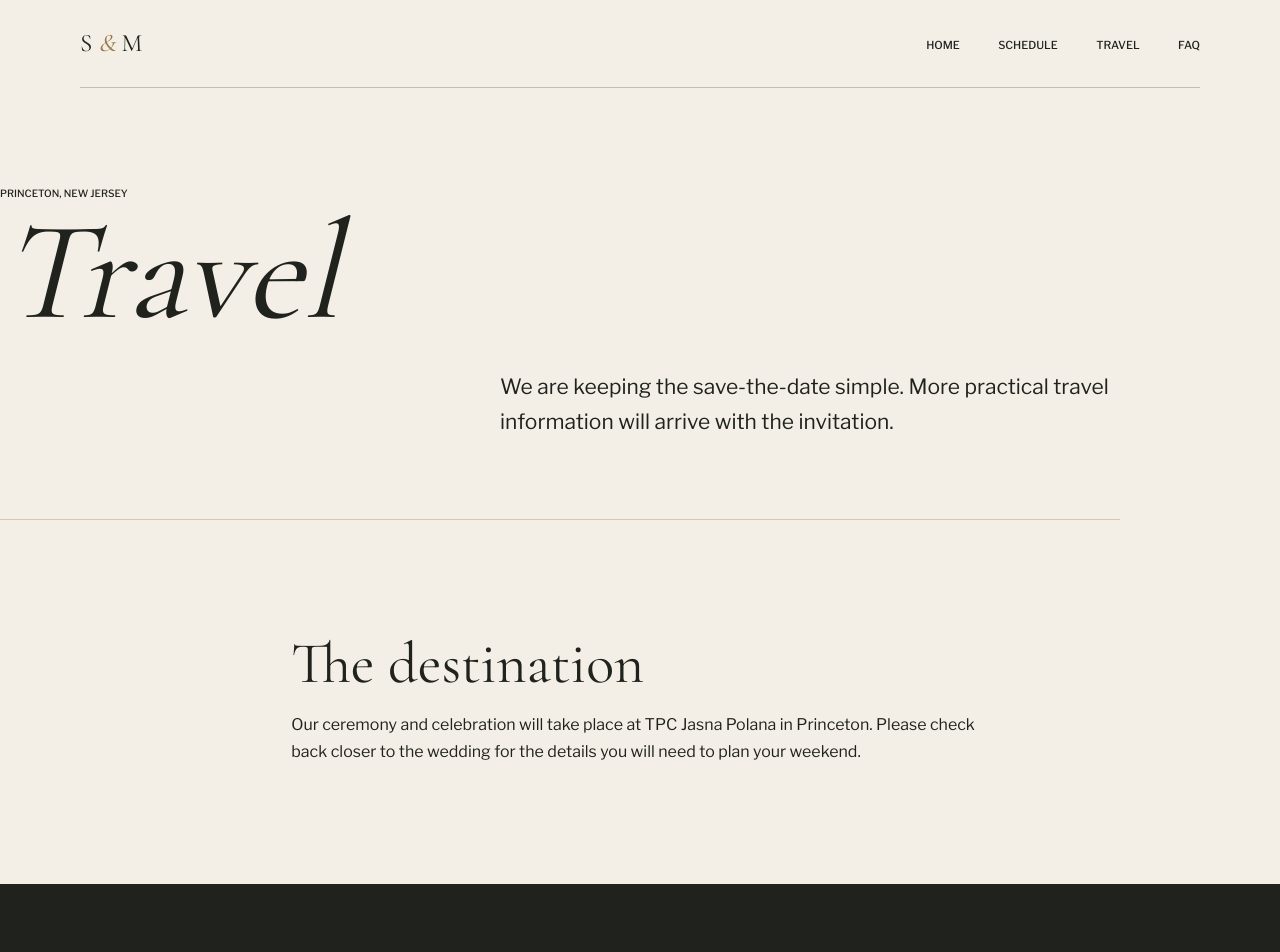
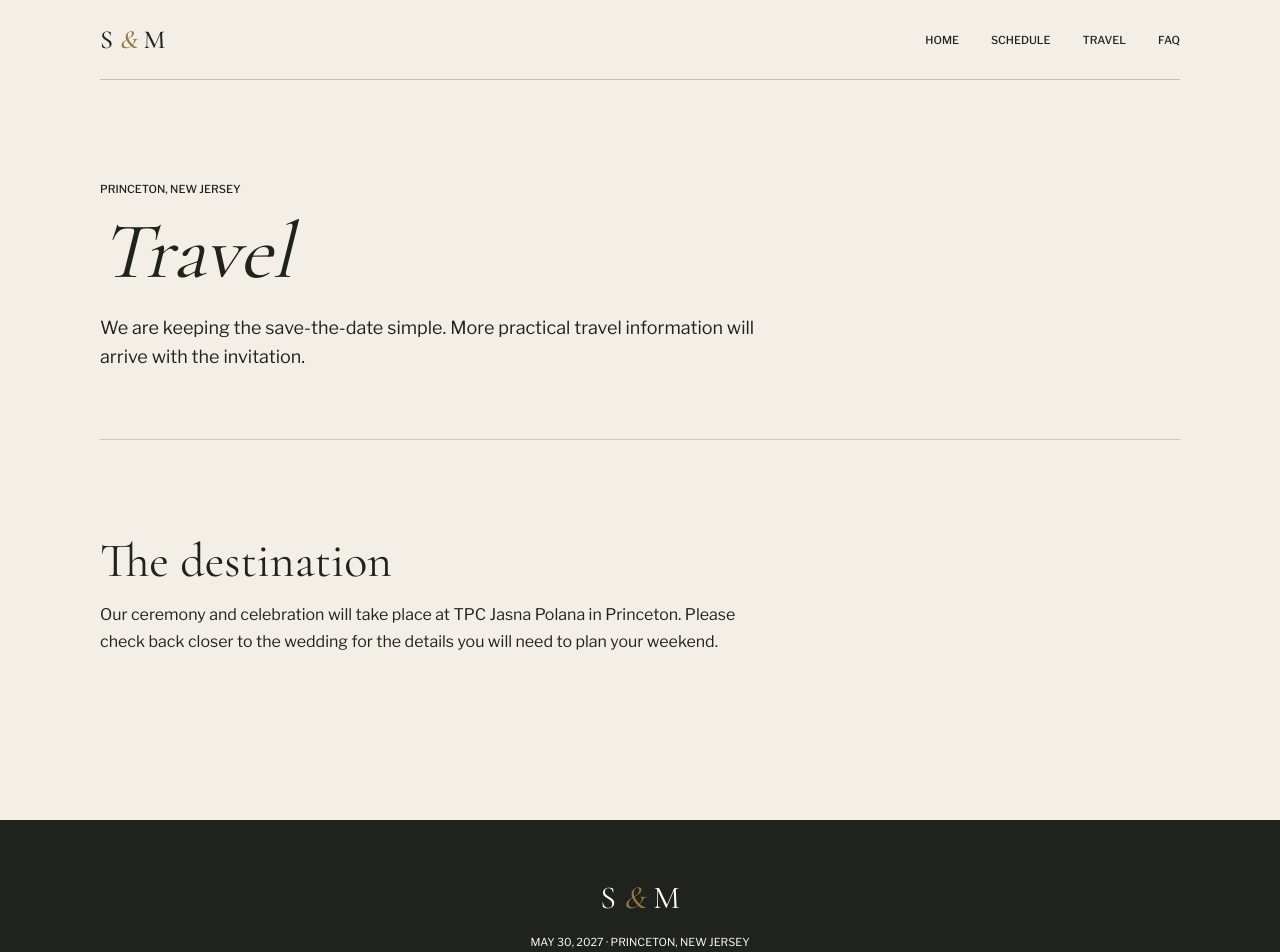
Before and after one commit to feesh96/matt-and-sara-wedding, a Next.js app: page /travel in a window 1280 px wide. Shown: the top 952 px of the page. Built offline with nearby package versions, Linux system fonts and the light colour scheme.

Commit message:
Refine save-the-date visual system

```diff
--- a/app/globals.css
+++ b/app/globals.css
@@ -12,7 +12,7 @@ body {
   background: var(--paper);
   font-family: var(--body);
   font-size: 16px;
-  line-height: 1.7;
+  line-height: 1.65;
 }
 
 a {
@@ -25,30 +25,30 @@ a {
 }
 
 .siteHeader {
+  position: relative;
+  z-index: 5;
   width: var(--content);
-  min-height: 88px;
+  height: 80px;
   margin: 0 auto;
   display: flex;
   align-items: center;
   justify-content: space-between;
-  gap: 32px;
-  border-bottom: 1px solid color-mix(in srgb, var(--iron) 24%, transparent);
-  position: relative;
-  z-index: 5;
+  gap: var(--space-4);
+  border-bottom: 1px solid color-mix(in srgb, var(--iron) 22%, transparent);
 }
 
 .siteHeaderOverlay {
   position: absolute;
-  top: 0;
-  left: 50%;
+  inset: 0 auto auto 50%;
   color: var(--white);
-  border-bottom-color: rgba(255, 253, 248, 0.52);
+  border-bottom-color: rgba(255, 253, 248, 0.5);
   transform: translateX(-50%);
 }
 
 .wordmark {
   font-family: var(--display);
-  font-size: 25px;
+  font-size: 1.625rem;
+  font-weight: 500;
   line-height: 1;
   text-decoration: none;
 }
@@ -64,16 +64,29 @@ a {
   padding: 0;
   display: flex;
   align-items: center;
-  gap: clamp(18px, 3vw, 40px);
+  gap: var(--space-4);
   list-style: none;
 }
 
-.navList a {
-  font-size: 11px;
+.navList a,
+.heroEyebrow,
+.eyebrow,
+.heroMeta,
+.scrollCue,
+.dateLockup span,
+.eventDate,
+.muted,
+.textLink {
+  font-family: var(--body);
+  font-size: 0.6875rem;
   font-weight: 500;
   letter-spacing: 0;
+  text-transform: uppercase;
+}
+
+.navList a,
+.textLink {
   text-decoration: none;
-  text-transform: uppercase;
 }
 
 .navList a:hover,
@@ -93,9 +106,11 @@ summary:focus-visible {
 }
 
 .hero {
-  min-height: 88svh;
   position: relative;
   isolation: isolate;
+  height: 84svh;
+  min-height: 640px;
+  max-height: 820px;
   overflow: hidden;
   color: var(--white);
   background: var(--garden);
@@ -105,103 +120,99 @@ summary:focus-visible {
   z-index: -3;
   object-fit: cover;
   object-position: center 52%;
-  animation: heroFocus 1.8s cubic-bezier(0.2, 0.7, 0.2, 1) both;
+  animation: heroFocus 1.5s cubic-bezier(0.2, 0.7, 0.2, 1) both;
 }
 
 .heroShade {
   position: absolute;
   z-index: -2;
   inset: 0;
-  background: linear-gradient(90deg, rgba(20, 27, 19, 0.68) 0%, rgba(20, 27, 19, 0.2) 50%, rgba(20, 27, 19, 0.04) 76%);
+  background:
+    linear-gradient(180deg, rgba(20, 27, 19, 0.28) 0%, transparent 32%, rgba(20, 27, 19, 0.28) 100%),
+    linear-gradient(90deg, rgba(20, 27, 19, 0.68) 0%, rgba(20, 27, 19, 0.18) 52%, transparent 78%);
 }
 
 .heroFrame {
   position: absolute;
   z-index: 2;
   pointer-events: none;
-  border: 1px solid rgba(255, 253, 248, 0.55);
+  border: 1px solid rgba(255, 253, 248, 0.6);
   transform-origin: center;
-  animation: openFrame 1.25s 0.15s cubic-bezier(0.22, 1, 0.36, 1) both;
+  animation: openFrame 1.1s 0.15s cubic-bezier(0.22, 1, 0.36, 1) both;
 }
 
 .heroFrameOuter {
   inset: 18px;
 }
 
-.heroFrameInner {
-  inset: 24px;
-  border-color: rgba(154, 120, 71, 0.78);
-  animation-delay: 0.28s;
-}
-
 .heroCopy {
-  width: min(580px, calc(100vw - 64px));
-  min-height: 88svh;
-  padding: 116px 0 80px;
-  margin-left: max(44px, calc((100vw - 1120px) / 2));
+  position: relative;
+  z-index: 1;
+  width: var(--content);
+  height: 100%;
+  margin: 0 auto;
+  padding: 80px 0 var(--space-7);
   display: flex;
   flex-direction: column;
-  justify-content: center;
-  position: relative;
-  z-index: 1;
-  text-shadow: 0 2px 28px rgba(15, 18, 13, 0.42);
+  justify-content: flex-end;
+  align-items: flex-start;
+  text-shadow: 0 2px 24px rgba(15, 18, 13, 0.42);
 }
 
 .heroEyebrow,
 .eyebrow {
-  margin: 0 0 14px;
-  font-family: var(--body);
-  font-size: 10px;
-  font-weight: 500;
-  letter-spacing: 0;
-  text-transform: uppercase;
+  margin: 0 0 var(--space-2);
 }
 
 .heroCopy h1 {
-  margin: 0 0 20px;
+  margin: 0;
   font-family: var(--display);
-  font-size: clamp(72px, 9vw, 138px);
+  font-size: 5.5rem;
   font-style: italic;
   font-weight: 400;
-  line-height: 0.78;
+  line-height: 0.95;
 }
 
-.heroDate,
-.heroLocation {
-  margin: 0;
-  font-size: 13px;
-  font-weight: 500;
-  text-transform: uppercase;
+.heroMeta {
+  margin-top: var(--space-3);
+  display: flex;
+  align-items: center;
+  gap: var(--space-2);
 }
 
-.heroLocation {
-  margin-top: 2px;
+.heroMeta p {
+  margin: 0;
+}
+
+.heroMeta > span {
+  width: 40px;
+  height: 1px;
+  display: block;
+  background: currentColor;
+  opacity: 0.7;
 }
 
 .scrollCue {
   position: absolute;
   z-index: 3;
-  right: max(48px, calc((100vw - 1120px) / 2));
-  bottom: 34px;
+  right: max(32px, calc((100vw - 1080px) / 2));
+  bottom: var(--space-5);
   display: flex;
   align-items: center;
-  gap: 14px;
-  font-size: 10px;
-  font-weight: 500;
+  gap: var(--space-2);
   text-decoration: none;
-  text-transform: uppercase;
 }
 
 .scrollLine {
-  width: 56px;
+  width: 48px;
   height: 1px;
   display: block;
   background: currentColor;
 }
 
 .invitationBand {
-  min-height: 76svh;
-  padding: clamp(88px, 12vw, 160px) 24px;
+  min-height: 620px;
+  padding: var(--space-8) 32px;
   display: flex;
   flex-direction: column;
   align-items: center;
@@ -222,43 +233,36 @@ summary:focus-visible {
 .invitationBand h2 {
   max-width: 720px;
   margin: 0;
-  font-size: clamp(48px, 7vw, 88px);
-  line-height: 0.95;
+  font-size: 4rem;
+  line-height: 1;
 }
 
 .invitationCopy {
-  max-width: 590px;
-  margin: 34px auto 44px;
+  max-width: 560px;
+  margin: var(--space-4) auto var(--space-5);
 }
 
 .dateLockup {
-  min-width: 168px;
-  padding: 17px 26px 20px;
+  width: 168px;
+  padding: var(--space-2) var(--space-3);
   border-top: 1px solid var(--brass);
   border-bottom: 1px solid var(--brass);
   display: grid;
-  gap: 0;
   color: var(--garden);
-}
-
-.dateLockup span {
-  font-size: 10px;
-  font-weight: 500;
-  text-transform: uppercase;
 }
 
 .dateLockup strong {
   font-family: var(--display);
-  font-size: 64px;
+  font-size: 4rem;
   font-weight: 400;
-  line-height: 0.9;
+  line-height: 0.95;
 }
 
 .detailsBand {
-  padding: clamp(80px, 10vw, 130px) max(24px, calc((100vw - 1120px) / 2));
+  padding: var(--space-7) max(32px, calc((100vw - 1080px) / 2));
   display: grid;
   grid-template-columns: 1fr 1px 1fr;
-  gap: clamp(48px, 7vw, 90px);
+  gap: var(--space-6);
   color: var(--white);
   background: var(--garden);
 }
@@ -269,28 +273,28 @@ summary:focus-visible {
 
 .detailBlock h2 {
   max-width: 440px;
-  margin: 0 0 20px;
-  font-size: clamp(40px, 5vw, 62px);
-  line-height: 0.98;
+  margin: 0 0 var(--space-2);
+  font-size: 3rem;
+  line-height: 1.05;
 }
 
 .detailBlock p:not(.eyebrow) {
-  max-width: 450px;
+  max-width: 440px;
+  margin: var(--space-1) 0 0;
 }
 
 .textLink {
-  margin-top: 26px;
+  margin-top: var(--space-3);
   display: inline-block;
-  font-size: 11px;
-  font-weight: 500;
-  text-transform: uppercase;
+  text-decoration: underline;
   text-underline-offset: 5px;
 }
 
 .pageHeading {
   width: var(--content);
-  min-height: 54svh;
-  padding: 90px 0 72px;
+  min-height: 360px;
+  margin: 0 auto;
+  padding: var(--space-7) 0 var(--space-6);
   display: flex;
   flex-direction: column;
   justify-content: center;
@@ -299,58 +303,57 @@ summary:focus-visible {
 
 .pageHeading h1 {
   margin: 0;
-  font-size: clamp(72px, 11vw, 152px);
+  font-size: 5rem;
   font-style: italic;
-  line-height: 0.8;
+  line-height: 0.95;
 }
 
 .pageIntro {
-  max-width: 620px;
-  margin: 40px 0 0 auto;
-  font-size: clamp(17px, 2vw, 21px);
+  max-width: var(--reading);
+  margin: var(--space-3) 0 0;
+  font-size: 1.125rem;
+  line-height: 1.6;
 }
 
 .pageContent {
   width: var(--content);
-  min-height: 42svh;
-  padding: clamp(72px, 9vw, 120px) 0;
+  min-height: 380px;
+  margin: 0 auto;
+  padding: var(--space-7) 0;
 }
 
 .eventRow {
   display: grid;
-  grid-template-columns: minmax(180px, 0.65fr) 1.35fr;
-  gap: 64px;
+  grid-template-columns: 200px minmax(0, var(--reading));
+  gap: var(--space-6);
+  align-items: start;
 }
 
 .eventDate {
-  margin: 9px 0 0;
+  margin: var(--space-1) 0 0;
   color: var(--garden);
-  font-size: 12px;
-  font-weight: 500;
-  text-transform: uppercase;
+  line-height: 1.7;
 }
 
 .eventRow h2,
 .proseSection h2 {
-  margin: 0 0 18px;
-  font-size: clamp(38px, 5vw, 58px);
-  line-height: 1;
+  margin: 0 0 var(--space-2);
+  font-size: 3rem;
+  line-height: 1.05;
 }
 
 .eventRow p,
 .proseSection p {
-  margin: 3px 0;
+  margin: var(--space-1) 0 0;
 }
 
 .muted {
   color: color-mix(in srgb, var(--iron) 56%, transparent);
-  font-size: 13px;
-  text-transform: uppercase;
 }
 
-.proseSection {
-  max-width: 720px;
-  margin-left: 26%;
+.proseSection,
+.faqList {
+  max-width: var(--reading);
 }
 
 .faqList details {
@@ -362,11 +365,12 @@ summary:focus-visible {
 }
 
 .faqList summary {
-  padding: 27px 44px 27px 0;
+  padding: var(--space-3) var(--space-5) var(--space-3) 0;
   position: relative;
   cursor: pointer;
   font-family: var(--display);
-  font-size: clamp(25px, 3vw, 34px);
+  font-size: 1.75rem;
+  line-height: 1.25;
   list-style: none;
 }
 
@@ -380,7 +384,7 @@ summary:focus-visible {
   right: 4px;
   color: var(--brass);
   font-family: var(--body);
-  font-size: 22px;
+  font-size: 1.25rem;
 }
 
 .faqList details[open] summary::after {
@@ -388,20 +392,20 @@ summary:focus-visible {
 }
 
 .faqList details p {
-  max-width: 640px;
-  margin: -8px 0 30px;
+  max-width: 620px;
+  margin: calc(var(--space-1) * -1) 0 var(--space-4);
 }
 
 .siteFooter {
-  min-height: 240px;
-  padding: 58px 24px;
+  min-height: 224px;
+  padding: var(--space-5) 24px;
   display: flex;
   flex-direction: column;
   align-items: center;
   justify-content: center;
   color: var(--white);
   background: var(--iron);
-  font-size: 11px;
+  font-size: 0.6875rem;
   text-align: center;
   text-transform: uppercase;
 }
@@ -411,14 +415,14 @@ summary:focus-visible {
 }
 
 .footerMonogram {
-  margin-bottom: 16px !important;
+  margin-bottom: var(--space-2) !important;
   font-family: var(--display);
-  font-size: 31px;
+  font-size: 2rem;
   line-height: 1;
 }
 
 .siteFooter a {
-  margin-top: 13px;
+  margin-top: 12px;
   text-decoration: none;
 }
 
@@ -428,7 +432,7 @@ summary:focus-visible {
 }
 
 @keyframes heroFocus {
-  from { transform: scale(1.04); filter: saturate(0.85); }
+  from { transform: scale(1.025); filter: saturate(0.88); }
   to { transform: scale(1); filter: saturate(1); }
 }
 
@@ -438,30 +442,31 @@ summary:focus-visible {
   }
 
   .siteHeader {
-    min-height: 104px;
-    padding: 14px 0 13px;
+    height: 104px;
+    padding: 14px 0 12px;
     flex-direction: column;
     justify-content: center;
-    gap: 13px;
+    gap: 12px;
   }
 
   .wordmark {
-    font-size: 22px;
+    font-size: 1.5rem;
   }
 
   .navList {
     width: 100%;
-    justify-content: center;
-    gap: clamp(14px, 5vw, 24px);
+    justify-content: space-between;
+    gap: 12px;
   }
 
   .navList a {
-    font-size: 9px;
+    font-size: 0.625rem;
   }
 
   .hero {
-    min-height: 88svh;
-    color: var(--iron);
+    height: 82svh;
+    min-height: 600px;
+    max-height: 720px;
   }
 
   .heroImage {
@@ -469,45 +474,59 @@ summary:focus-visible {
   }
 
   .heroShade {
-    background: linear-gradient(180deg, rgba(244, 239, 230, 0.18) 0%, rgba(244, 239, 230, 0) 38%, rgba(244, 239, 230, 0.72) 100%);
-  }
-
-  .siteHeaderOverlay {
-    color: var(--iron);
-    border-bottom-color: rgba(32, 34, 29, 0.25);
+    background:
+      linear-gradient(180deg, rgba(20, 27, 19, 0.4) 0%, transparent 32%, rgba(20, 27, 19, 0.74) 100%),
+      linear-gradient(90deg, rgba(20, 27, 19, 0.18), transparent 62%);
   }
 
   .heroFrameOuter {
     inset: 10px;
   }
 
-  .heroFrameInner {
-    inset: 15px;
-  }
-
   .heroCopy {
-    width: calc(100vw - 48px);
-    min-height: 88svh;
-    padding: 120px 0 68px;
-    margin: 0 auto;
-    justify-content: flex-end;
-    text-align: center;
-    text-shadow: 0 1px 18px rgba(255, 253, 248, 0.6);
+    padding: 104px 0 var(--space-6);
   }
 
   .heroCopy h1 {
-    margin-bottom: 12px;
-    font-size: clamp(64px, 20vw, 84px);
-    line-height: 0.82;
+    max-width: 340px;
+    font-size: 4rem;
+    line-height: 0.92;
+  }
+
+  .heroMeta {
+    max-width: 300px;
+    align-items: flex-start;
+    gap: 10px;
+    line-height: 1.45;
+  }
+
+  .heroMeta > span {
+    width: 24px;
+    margin-top: 7px;
+    flex: 0 0 auto;
   }
 
   .scrollCue {
     display: none;
   }
 
+  .invitationBand {
+    min-height: 560px;
+    padding: 80px 18px;
+  }
+
+  .invitationBand h2 {
+    font-size: 3rem;
+  }
+
+  .invitationCopy {
+    margin: var(--space-3) auto var(--space-4);
+  }
+
   .detailsBand {
+    padding: 72px 18px;
     grid-template-columns: 1fr;
-    gap: 48px;
+    gap: var(--space-5);
   }
 
   .detailRule {
@@ -515,26 +534,37 @@ summary:focus-visible {
     height: 1px;
   }
 
+  .detailBlock h2,
+  .eventRow h2,
+  .proseSection h2 {
+    font-size: 2.5rem;
+  }
+
   .pageHeading {
-    min-height: 47svh;
-    padding: 64px 0 54px;
+    min-height: 300px;
+    padding: var(--space-6) 0 var(--space-5);
   }
 
   .pageHeading h1 {
-    font-size: clamp(62px, 21vw, 92px);
+    font-size: 4rem;
   }
 
   .pageIntro {
-    margin-top: 28px;
+    font-size: 1rem;
+  }
+
+  .pageContent {
+    min-height: 320px;
+    padding: var(--space-6) 0;
   }
 
   .eventRow {
     grid-template-columns: 1fr;
-    gap: 30px;
+    gap: var(--space-3);
   }
 
-  .proseSection {
-    margin-left: 0;
+  .faqList summary {
+    font-size: 1.5rem;
   }
 }
 
--- a/app/theme.css
+++ b/app/theme.css
@@ -8,5 +8,14 @@
   --white: #fffdf8;
   --display: "Cormorant Garamond", Georgia, serif;
   --body: "Libre Franklin", Arial, sans-serif;
-  --content: min(1120px, calc(100vw - 48px));
+  --content: min(1080px, calc(100vw - 64px));
+  --reading: 680px;
+  --space-1: 8px;
+  --space-2: 16px;
+  --space-3: 24px;
+  --space-4: 32px;
+  --space-5: 48px;
+  --space-6: 64px;
+  --space-7: 96px;
+  --space-8: 128px;
 }
```
Also changed, not shown: app/page.tsx (+7 -5 lines), 1 other file (tests, documents, lock files or other folders).
